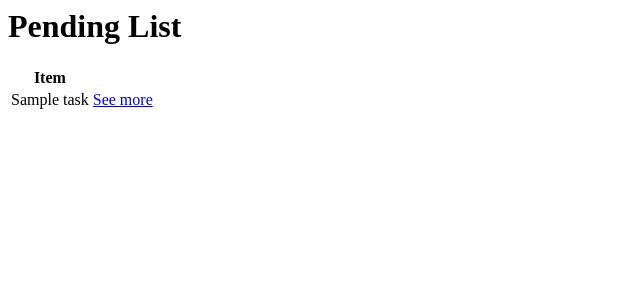
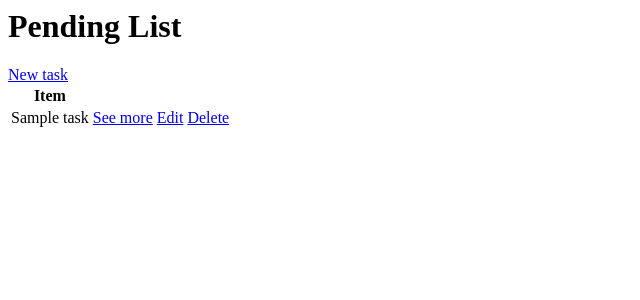
Before and after one commit to HugoRoca/python-total-course, a Django app: page / in a window 1280 px wide. Shown: the top 300 px of the page, without its empty margins (0-640 px from the left). Run offline with Django 4.2, Linux system fonts and the light colour scheme; tables that the repository leaves empty hold one stand-in row (values such as "Sample post").

Commit message:
Day 15 - CRUD

```diff
--- a/Day 15/program/src/project/base/templates/base/task_list.html
+++ b/Day 15/program/src/project/base/templates/base/task_list.html
@@ -1,8 +1,9 @@
 <h1>Pending List</h1>
-
+<a href="{% url 'create-task' %}">New task</a>
 <table>
     <tr>
         <th>Item</th>
+        <th></th>
         <th></th>
     </tr>
 
@@ -10,6 +11,8 @@
     <tr>
         <td>{{task.title}}</td>
         <td><a href="{% url 'task' task.id %}">See more</a></td>
+        <td><a href="{% url 'edit-task' task.id %}">Edit</a></td>
+        <td><a href="{% url 'delete-task' task.id %}">Delete</a></td>
     </tr>
     {% empty %}
     <h3>There is not data</h3>
--- a/Day 15/program/src/project/base/urls.py
+++ b/Day 15/program/src/project/base/urls.py
@@ -1,5 +1,8 @@
 from django.urls import path
-from .views import PendingList, DetailTask
+from .views import PendingList, DetailTask, CreateTask, UpdateTask, DeleteTask
 
-urlpatterns = [path('', PendingList.as_view(), name='pendings'),
-               path('task/<int:pk>', DetailTask.as_view(), name='task')]
+urlpatterns = [path('', PendingList.as_view(), name='tasks'),
+               path('task/<int:pk>', DetailTask.as_view(), name='task'),
+               path('create-task', CreateTask.as_view(), name='create-task'),
+               path('edit-task/<int:pk>', UpdateTask.as_view(), name='edit-task'),
+               path('delete-task/<int:pk>', DeleteTask.as_view(), name='delete-task')]
--- a/Day 15/program/src/project/base/views.py
+++ b/Day 15/program/src/project/base/views.py
@@ -1,6 +1,8 @@
 from django.shortcuts import render
 from django.views.generic.list import ListView
 from django.views.generic.detail import DetailView
+from django.views.generic.edit import CreateView, UpdateView, DeleteView
+from django.urls import reverse_lazy
 from .models import Task
 
 
@@ -14,3 +16,21 @@ class DetailTask(DetailView):
     context_object_name = 'task'
     # in case change the name of template
     # template_name = 'base/task.html'
+
+
+class CreateTask(CreateView):
+    model = Task
+    fields = '__all__'
+    success_url = reverse_lazy('tasks')
+
+
+class UpdateTask(UpdateView):
+    model = Task
+    fields = '__all__'
+    success_url = reverse_lazy('tasks')
+
+
+class DeleteTask(DeleteView):
+    model = Task
+    context_object_name = 'task'
+    success_url = reverse_lazy('tasks')
```
Also changed, not shown: Day 15/program/src/project/base/templates/base/task_confirm_delete.html (added, +7 -0 lines), Day 15/program/src/project/base/templates/base/task_form.html (added, +8 -0 lines).
